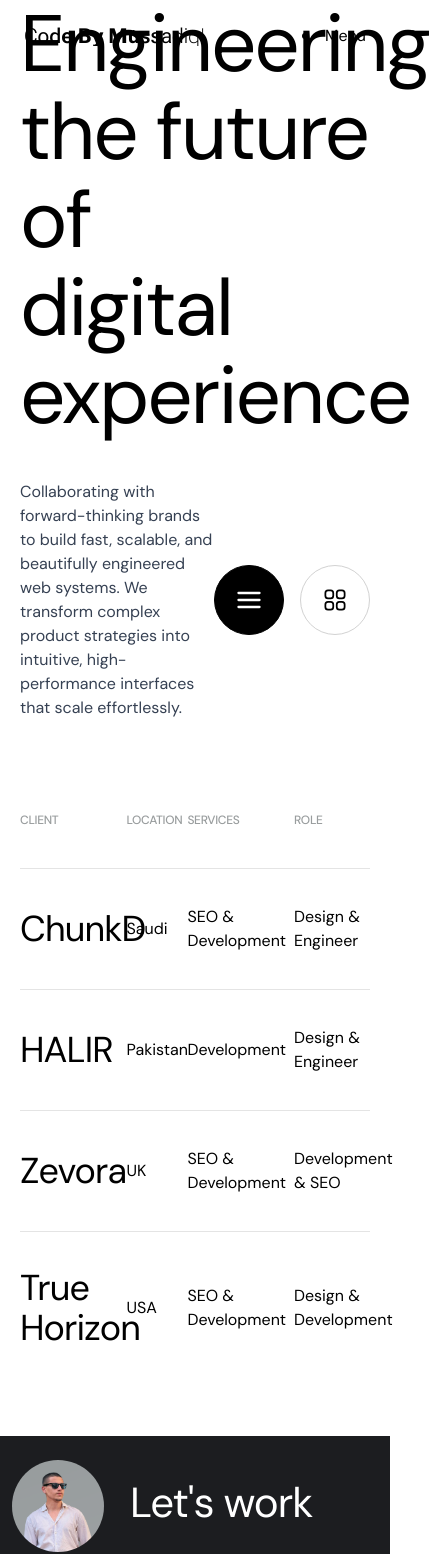
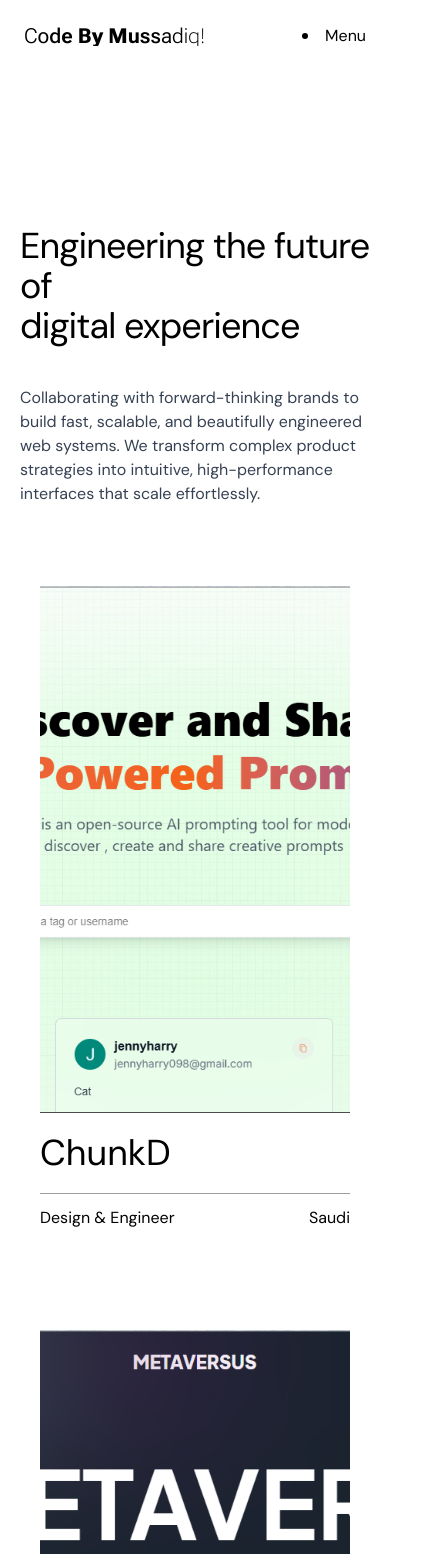
Before and after one commit to mussadiqkhan6886/portfolionew, a Next.js app: page /work in a window 390 px wide. Shown: the top 1554 px of the page, 429 px wide, since content can reach past the window. Built offline with nearby package versions, Linux system fonts and the light colour scheme.

Commit message:
completed work

```diff
--- a/components/comp/ProjectShowCaseMobile.tsx
+++ b/components/comp/ProjectShowCaseMobile.tsx
@@ -4,9 +4,9 @@ import Link from 'next/link'
 import React from 'react'
 import TransitionLink from './TransitionLink'
 
-const ProjectShowCaseMobile = () => {
+const ProjectShowCaseMobile = ({smaller, work}: {smaller?: boolean, work?: boolean}) => {
   return (
-    <section className="px-5 flex flex-col gap-17 items-center justify-center">
+    <section className={`px-5 grid ${smaller ? "grid-cols-1" : "grid-cols-2"}  gap-17 items-center justify-center`}>
       {projects.slice(0,3).map((item, i) => (
         <TransitionLink href={item.link} key={i} className="h-[80vh] w-full block">
             <div className="relative w-full h-[78%]">
@@ -21,7 +21,7 @@ const ProjectShowCaseMobile = () => {
             </div>
         </TransitionLink>
       ))}
-      <TransitionLink href={"/work"} className="py-4 mt-2 block text-center max-w-40 w-full rounded-full border border-border">More work</TransitionLink>
+      {!work && <TransitionLink href={"/work"} className="py-4 mt-2 block text-center max-w-40 w-full rounded-full border border-border">More work</TransitionLink>}
     </section>
   )
 }
--- a/components/comp/ProjectsAll.tsx
+++ b/components/comp/ProjectsAll.tsx
@@ -8,16 +8,28 @@ import { THUMB_H, THUMB_W } from './ProjectsShowCase';
 import Image from 'next/image';
 import TransitionLink from './TransitionLink';
 import MagnetText from '../ui/MagnetEffect';
+import ProjectShowCaseMobile from './ProjectShowCaseMobile';
 
 const ProjectsAll = ({ option }: { option: string }) => {
   const containerRef = useRef<HTMLDivElement>(null);
   const cursorRef = useRef<HTMLDivElement>(null);
-
+  const [smaller, setSmaller] = useState(false)
   const xTo = useRef<gsap.QuickToFunc | null>(null);
   const yTo = useRef<gsap.QuickToFunc | null>(null);
 
   const [activeId, setActiveId] = useState<string | null>(null);
   const [isHovering, setIsHovering] = useState(false);
+
+  useEffect(() => {
+    const checkSize = () => {
+      setSmaller(window.innerWidth <= 750)
+    }
+
+    checkSize()
+
+    window.addEventListener("resize", checkSize)
+    return  () =>  window.removeEventListener("resize", checkSize)
+  }, [])
 
   // Set up the magnetic-follow quickTo tweens once.
   useEffect(() => {
@@ -30,7 +42,7 @@ const ProjectsAll = ({ option }: { option: string }) => {
       duration: 0.55,
       ease: "power3.out",
     });
-  }, []);
+  }, [option, smaller]);
 
   const handleMouseMove = (e: React.MouseEvent<HTMLDivElement>) => {
     const rect = containerRef.current?.getBoundingClientRect();
@@ -43,8 +55,13 @@ const ProjectsAll = ({ option }: { option: string }) => {
 
   const activeProject = projects.find((p) => p.id === activeId) ?? null;
 
-  return (
-    <section
+
+   return option === "grid" || smaller ?
+   <motion.section initial={{opacity:0, y:100}} animate={{opacity:1, y:0}} className="my-20">
+     <ProjectShowCaseMobile smaller={smaller} work={true} />
+   </motion.section>
+        :  (
+        <section
       ref={containerRef}
       onMouseMove={handleMouseMove}
       onMouseLeave={() => {
@@ -73,7 +90,7 @@ const ProjectsAll = ({ option }: { option: string }) => {
               className="relative overflow-hidden"
             >
               {/* Crossfading image layer */}
-              <AnimatePresence>
+              <AnimatePresence mode="popLayout">
                 <motion.div
                   key={activeProject.id}
                   initial={{ y: 300 }}
@@ -110,7 +127,7 @@ const ProjectsAll = ({ option }: { option: string }) => {
         </AnimatePresence>
       </div>
 
-      <table className="w-full border-collapse text-left table-fixed">
+      <motion.table initial={{opacity:0, y:100}} animate={{opacity:1, y:0}} className="w-full border-collapse text-left table-fixed">
         <thead>
             <tr className="border-b border-border/60 ">
                 <th className="py-10 text-xs font-medium tracking-tight text-gray uppercase w-[35%]">CLIENT</th>
@@ -147,9 +164,10 @@ const ProjectsAll = ({ option }: { option: string }) => {
             </tr>
             ))}
         </tbody>
-        </table>
+        </motion.table>
     </section>
-  );
+      )
+
 };
 
 export default ProjectsAll;
--- a/components/comp/WorkComp.tsx
+++ b/components/comp/WorkComp.tsx
@@ -11,11 +11,11 @@ const WorkComp = () => {
 
   return (
     <>
-      <section className='min-h-[70vh] gap-8 h-full flex flex-col justify-end'>
-        <h1 className="text-[80px] leading-22 tracking-tight">Engineering the future of <br /> digital experience</h1>
+      <section className='min-h-[60vh] md:min-h-[70vh] gap-8 h-full flex flex-col justify-end'>
+        <h1 className="text-4xl md:text-[80px] md:leading-22 tracking-tight">Engineering the future of <br /> digital experience</h1>
         <div className="flex justify-between pt-2 w-full items-center">
           <p className="max-w-xl text-gray-700">Collaborating with forward-thinking brands to build fast, scalable, and beautifully engineered web systems. We transform complex product strategies into intuitive, high-performance interfaces that scale effortlessly.</p>
-          <div className='flex gap-4'>
+          <div className='hidden md:flex gap-4'>
             <button onClick={() => setOption("col")}>
               <MagnetText dot="no" strength={0.6} className={`px-5 py-5 transition-color duration-300 rounded-full ${option === "col" ? "bg-black text-white border border-black" : "bg-white border border-border hover:bg-ctr hover:text-white"}`} text={<FiMenu size={28} /> } />
             </button>
```
